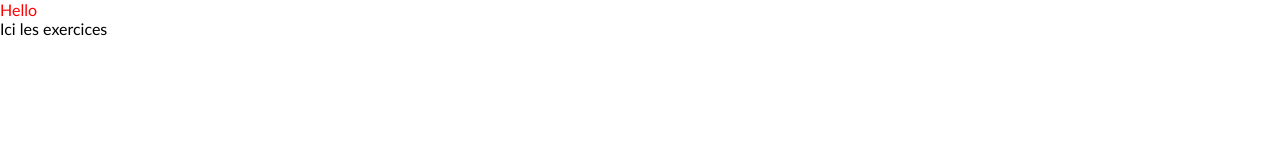
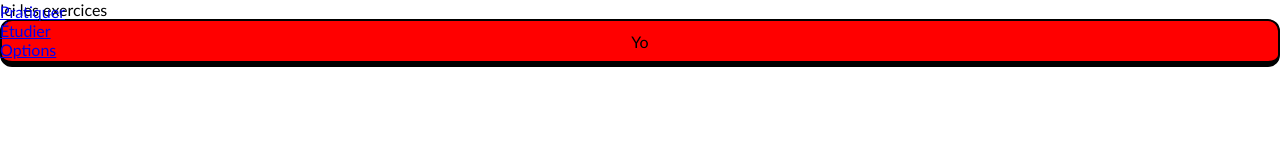
Before and after one commit to evanvada/englishtango, a website: page practice.html in a window 1280 px wide. Drawn offline with Linux system fonts and the light colour scheme.

Commit message:
updated style with little changes

```diff
--- a/practice.html
+++ b/practice.html
@@ -8,16 +8,22 @@
 	</head>
 	<body>
 
-		<section class="nav">
-            Hello
-		</section>
+		<aside>
+			<nav>
+				<ul>
+					<li><a href="practice.html">Pratiquer</a></li>
+					<li><a href="study.html">Étudier</a></li>
+					<li><a href="settings.html">Options</a></li>
+				</ul>
+			</nav>
+		</aside>
 
 		<section class="course">
 			Ici les exercices
 		</section>
 
 		<section class="menu">
-
+			<button class="large-button">Yo</button>
 		</section>
 
 	</body>
--- /dev/null
+++ b/sass/components/_buttons.scss
@@ -0,0 +1,13 @@
+
+
+
+.large-button {
+    height: 48px;
+    width: 100%;
+    border-radius: 12px;
+
+    border: 2px solid;
+    border-bottom: 6px solid;
+
+    background: red;
+}
--- /dev/null
+++ b/sass/components/_icons.scss
@@ -0,0 +1,18 @@
+
+
+
+
+.icon {
+    background-position: center;
+    background-size: cover;
+    width: 32px;
+    height: 32px;
+
+    // &.icon-1 {
+    //     background-image: url(../images/icon-1.png);
+    // }
+
+    // &.icon-2 {
+    //     background-image: url(../images/icon-2.png);
+    // }
+}
--- a/sass/practice.scss
+++ b/sass/practice.scss
@@ -1,6 +1,26 @@
 @import "./base/base";
+@import "./components/buttons";
 
 
-.nav {
-    color: red;
+// aside tag selector, containing nav tag, the selected page will be highlighted, each elements contains an icon (a background image) and a span
+aside {
+    position: absolute;
+    height: 100%;
+    width: 256px;
+
+    display: flex;
+    flex-direction: column;
+    align-items: center;
+
+    > nav {
+        width: 100%;
+        height: 60px;
+
+        display: flex;
+        align-items: center;
+
+        > .icon {
+            margin: 0 16px;
+        }
+    }
 }
```
Also changed, not shown: css/practice.css.
